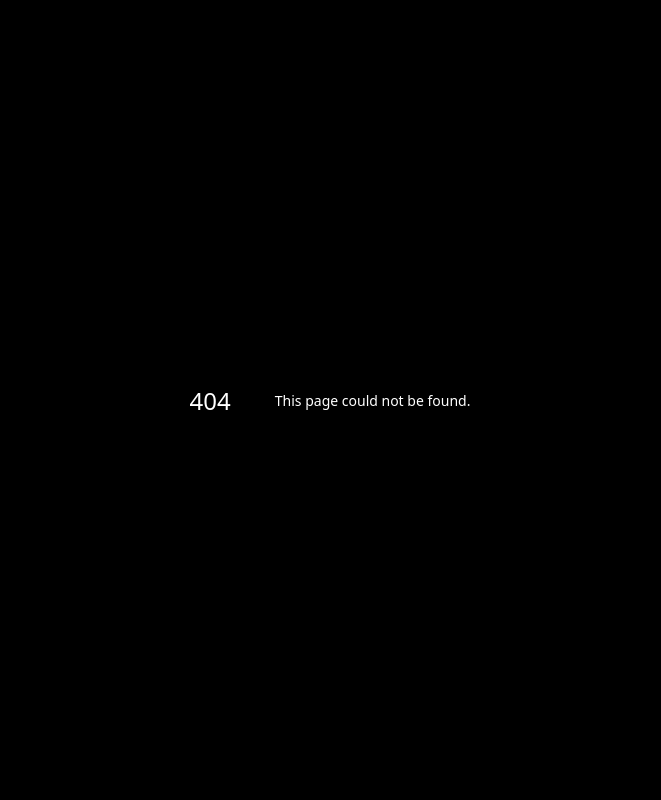
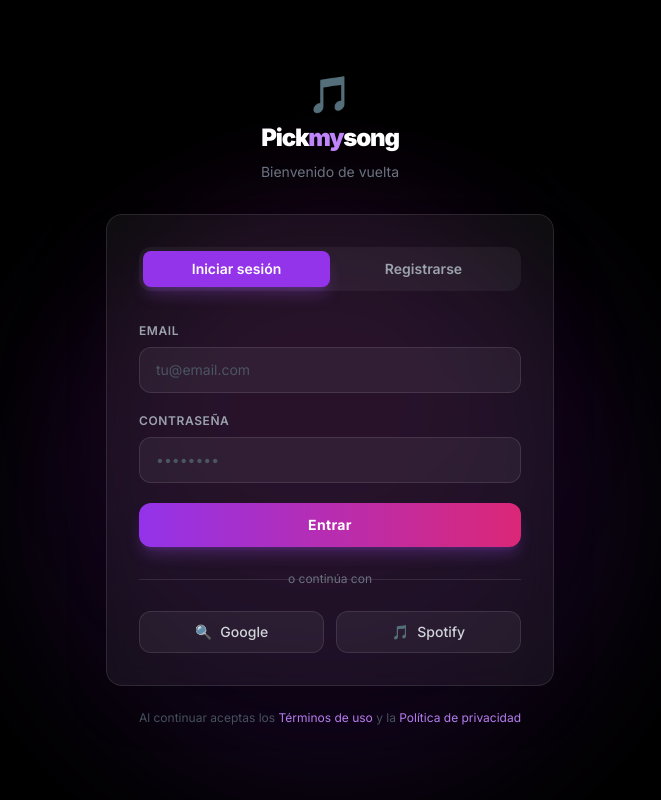
Before and after one commit to fullequip2009-dev/Pickmysong, a Next.js app in the folder apps/web/: page /auth in a window 1280 px wide. Before the commit this address had no page. Shown: the whole page, without its empty margins (310-971 px from the left). Built offline with nearby package versions, Linux system fonts and the light colour scheme.

Commit message:
feat(web): add auth page with login/register and social buttons

```diff
--- /dev/null
+++ b/apps/web/app/auth/page.tsx
@@ -0,0 +1,121 @@
+'use client';
+
+import { useState } from 'react';
+import Link from 'next/link';
+
+type AuthMode = 'login' | 'register';
+
+export default function AuthPage() {
+  const [mode, setMode] = useState<AuthMode>('login');
+  const [email, setEmail] = useState('');
+  const [password, setPassword] = useState('');
+  const [name, setName] = useState('');
+  const [loading, setLoading] = useState(false);
+  const [error, setError] = useState('');
+  const [success, setSuccess] = useState('');
+
+  const handleSubmit = async (e: React.FormEvent) => {
+    e.preventDefault();
+    setLoading(true);
+    setError('');
+    setSuccess('');
+    try {
+      const endpoint = mode === 'login' ? '/api/auth/login' : '/api/auth/register';
+      const body = mode === 'login' ? { email, password } : { email, password, name };
+      const res = await fetch(endpoint, {
+        method: 'POST',
+        headers: { 'Content-Type': 'application/json' },
+        body: JSON.stringify(body),
+      });
+      const data = await res.json();
+      if (!res.ok) {
+        setError(data.error || 'Algo salió mal');
+      } else {
+        if (mode === 'login') {
+          setSuccess('¡Bienvenido de vuelta! Redirigiendo...');
+          setTimeout(() => { window.location.href = '/discover'; }, 1500);
+        } else {
+          setSuccess('¡Cuenta creada! Ya puedes iniciar sesión.');
+          setTimeout(() => { setMode('login'); setSuccess(''); }, 2000);
+        }
+      }
+    } catch {
+      setError('Error de conexión. Inténtalo de nuevo.');
+    } finally {
+      setLoading(false);
+    }
+  };
+
+  return (
+    <main className="min-h-screen bg-black flex items-center justify-center px-4 py-16">
+      <div className="absolute inset-0 overflow-hidden pointer-events-none">
+        <div className="absolute top-1/4 left-1/2 -translate-x-1/2 w-[600px] h-[600px] bg-purple-900/20 rounded-full blur-3xl" />
+        <div className="absolute bottom-1/4 left-1/3 w-[400px] h-[400px] bg-pink-900/10 rounded-full blur-3xl" />
+      </div>
+      <div className="relative w-full max-w-md">
+        <div className="text-center mb-8">
+          <Link href="/" className="inline-block">
+            <span className="text-4xl">🎵</span>
+            <h1 className="text-2xl font-black tracking-tighter text-white mt-2">
+              Pick<span className="text-purple-400">my</span>song
+            </h1>
+          </Link>
+          <p className="text-gray-500 text-sm mt-2">
+            {mode === 'login' ? 'Bienvenido de vuelta' : 'Únete a la comunidad'}
+          </p>
+        </div>
+        <div className="bg-white/5 backdrop-blur-md border border-white/10 rounded-2xl p-8 shadow-2xl">
+          <div className="flex bg-white/5 rounded-xl p-1 mb-8">
+            <button
+              onClick={() => { setMode('login'); setError(''); setSuccess(''); }}
+              className={`flex-1 py-2 px-4 rounded-lg text-sm font-semibold transition-all ${mode === 'login' ? 'bg-purple-600 text-white shadow-lg shadow-purple-500/25' : 'text-gray-400 hover:text-white'}`}
+            >
+              Iniciar sesión
+            </button>
+            <button
+              onClick={() => { setMode('register'); setError(''); setSuccess(''); }}
+              className={`flex-1 py-2 px-4 rounded-lg text-sm font-semibold transition-all ${mode === 'register' ? 'bg-purple-600 text-white shadow-lg shadow-purple-500/25' : 'text-gray-400 hover:text-white'}`}
+            >
+              Registrarse
+            </button>
+          </div>
+          <form onSubmit={handleSubmit} className="space-y-5">
+            {mode === 'register' && (
+              <div>
+                <label className="block text-xs font-semibold text-gray-400 uppercase tracking-wider mb-2">Nombre</label>
+                <input type="text" value={name} onChange={(e) => setName(e.target.value)} placeholder="Tu nombre artístico" required className="w-full bg-white/5 border border-white/10 rounded-xl px-4 py-3 text-white placeholder-gray-600 focus:outline-none focus:border-purple-500 focus:ring-1 focus:ring-purple-500/50 transition-all text-sm" />
+              </div>
+            )}
+            <div>
+              <label className="block text-xs font-semibold text-gray-400 uppercase tracking-wider mb-2">Email</label>
+              <input type="email" value={email} onChange={(e) => setEmail(e.target.value)} placeholder="tu@email.com" required className="w-full bg-white/5 border border-white/10 rounded-xl px-4 py-3 text-white placeholder-gray-600 focus:outline-none focus:border-purple-500 focus:ring-1 focus:ring-purple-500/50 transition-all text-sm" />
+            </div>
+            <div>
+              <label className="block text-xs font-semibold text-gray-400 uppercase tracking-wider mb-2">Contraseña</label>
+              <input type="password" value={password} onChange={(e) => setPassword(e.target.value)} placeholder="••••••••" required minLength={6} className="w-full bg-white/5 border border-white/10 rounded-xl px-4 py-3 text-white placeholder-gray-600 focus:outline-none focus:border-purple-500 focus:ring-1 focus:ring-purple-500/50 transition-all text-sm" />
+            </div>
+            {error && <div className="bg-red-500/10 border border-red-500/30 rounded-xl px-4 py-3 text-red-400 text-sm">{error}</div>}
+            {success && <div className="bg-emerald-500/10 border border-emerald-500/30 rounded-xl px-4 py-3 text-emerald-400 text-sm">{success}</div>}
+            <button type="submit" disabled={loading} className="w-full bg-gradient-to-r from-purple-600 to-pink-600 hover:from-purple-500 hover:to-pink-500 disabled:opacity-50 disabled:cursor-not-allowed text-white font-bold py-3 px-6 rounded-xl transition-all shadow-lg shadow-purple-500/25 text-sm tracking-wide">
+              {loading ? '...' : mode === 'login' ? 'Entrar' : 'Crear cuenta'}
+            </button>
+          </form>
+          <div className="relative my-6">
+            <div className="absolute inset-0 flex items-center"><div className="w-full border-t border-white/10" /></div>
+            <div className="relative flex justify-center text-xs text-gray-500"><span className="bg-transparent px-3">o continúa con</span></div>
+          </div>
+          <div className="grid grid-cols-2 gap-3">
+            <button className="flex items-center justify-center gap-2 bg-white/5 hover:bg-white/10 border border-white/10 rounded-xl px-4 py-2.5 text-gray-300 text-sm font-medium transition-all"><span>🔍</span> Google</button>
+            <button className="flex items-center justify-center gap-2 bg-white/5 hover:bg-white/10 border border-white/10 rounded-xl px-4 py-2.5 text-gray-300 text-sm font-medium transition-all"><span>🎵</span> Spotify</button>
+          </div>
+        </div>
+        <p className="text-center text-gray-600 text-xs mt-6">
+          Al continuar aceptas los{' '}
+          <Link href="#" className="text-purple-400 hover:underline">Términos de uso</Link>
+          {' '}y la{' '}
+          <Link href="#" className="text-purple-400 hover:underline">Política de privacidad</Link>
+        </p>
+      </div>
+    </main>
+  );
+}
```
